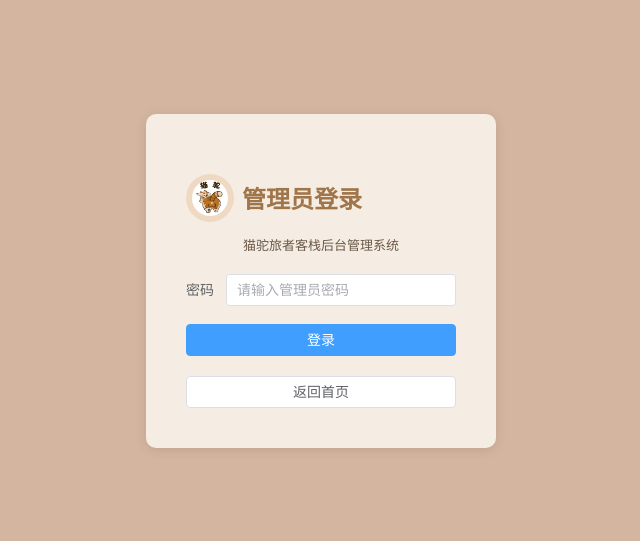
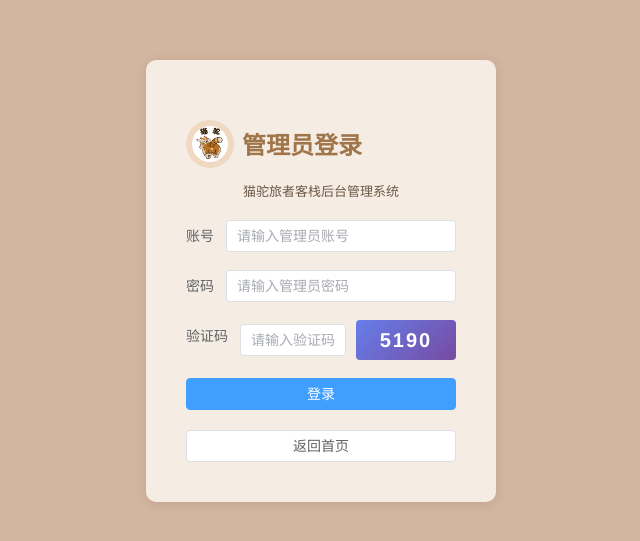
Before and after one commit to 12345-user/HotalWeb, a Vue app in the folder Catocycle-web/: page /login in a window 1280 px wide. Shown: the part 159-700 px from the top of the page, without its empty margins (319-959 px from the left). Built offline with nearby package versions, Linux system fonts and the light colour scheme.

Commit message:
小修改

```diff
--- a/Catocycle-web/src/services/auth.js
+++ b/Catocycle-web/src/services/auth.js
@@ -5,14 +5,35 @@ export default {
     return localStorage.getItem('isAdmin') === 'true'
   },
 
-  // 管理员登录（简单密码验证）
-  login(password) {
-    const adminPassword = '123456' // 简单密码，可修改
-    if (password === adminPassword) {
-      localStorage.setItem('isAdmin', 'true')
-      return true
+  // 生成验证码（4位数字）
+  generateCaptcha() {
+    return Math.floor(1000 + Math.random() * 9000).toString()
+  },
+
+  // 管理员登录（账号+密码+验证码验证）
+  login(username, password, captcha, correctCaptcha) {
+    // 验证账号和密码
+    const adminUsername = 'mtkz520103'
+    const adminPassword = '12345678'
+
+    // 验证账号
+    if (username !== adminUsername) {
+      return { success: false, message: '账号错误' }
     }
-    return false
+
+    // 验证密码
+    if (password !== adminPassword) {
+      return { success: false, message: '密码错误' }
+    }
+
+    // 验证验证码
+    if (!captcha || captcha !== correctCaptcha) {
+      return { success: false, message: '验证码错误' }
+    }
+
+    // 登录成功
+    localStorage.setItem('isAdmin', 'true')
+    return { success: true, message: '登录成功' }
   },
 
   // 登出
--- a/Catocycle-web/src/views/Login.vue
+++ b/Catocycle-web/src/views/Login.vue
@@ -7,13 +7,35 @@
       </h2>
       <p class="subtitle">猫驼旅者客栈后台管理系统</p>
       <el-form :model="form" @keyup.enter="handleLogin">
+        <el-form-item label="账号">
+          <el-input
+            v-model="form.username"
+            placeholder="请输入管理员账号"
+            clearable
+          />
+        </el-form-item>
         <el-form-item label="密码">
           <el-input
             v-model="form.password"
             type="password"
             placeholder="请输入管理员密码"
             show-password
+            clearable
           />
+        </el-form-item>
+        <el-form-item label="验证码">
+          <div style="display:flex;gap:10px;align-items:center">
+            <el-input
+              v-model="form.captcha"
+              placeholder="请输入验证码"
+              style="flex:1"
+              clearable
+              maxlength="4"
+            />
+            <div class="captcha-box" @click="refreshCaptcha" title="点击刷新验证码">
+              <span class="captcha-text">{{ captchaCode }}</span>
+            </div>
+          </div>
         </el-form-item>
         <el-button type="primary" @click="handleLogin" style="width:100%">登录</el-button>
       </el-form>
@@ -32,24 +54,54 @@ export default {
   data() {
     return {
       form: {
-        password: ''
+        username: '',
+        password: '',
+        captcha: ''
       },
-      error: ''
+      error: '',
+      captchaCode: ''
     }
   },
+  created() {
+    this.refreshCaptcha()
+  },
   methods: {
+    refreshCaptcha() {
+      this.captchaCode = auth.generateCaptcha()
+    },
     handleLogin() {
+      // 清空之前的错误信息
+      this.error = ''
+
+      // 验证账号
+      if (!this.form.username) {
+        this.error = '请输入账号'
+        return
+      }
+
+      // 验证密码
       if (!this.form.password) {
         this.error = '请输入密码'
         return
       }
 
-      if (auth.login(this.form.password)) {
-        this.$message.success('登录成功')
+      // 验证验证码
+      if (!this.form.captcha) {
+        this.error = '请输入验证码'
+        return
+      }
+
+      // 调用登录验证
+      const result = auth.login(this.form.username, this.form.password, this.form.captcha, this.captchaCode)
+
+      if (result.success) {
+        this.$message.success(result.message)
         this.$router.push('/admin')
       } else {
-        this.error = '密码错误'
+        this.error = result.message
         this.form.password = ''
+        this.form.captcha = ''
+        this.refreshCaptcha() // 登录失败后刷新验证码
       }
     },
     goBack() {
@@ -88,4 +140,28 @@ export default {
   font-size: 13px;
   margin-bottom: 20px;
 }
+
+.captcha-box {
+  width: 100px;
+  height: 40px;
+  background: linear-gradient(135deg, #667eea 0%, #764ba2 100%);
+  border-radius: 4px;
+  display: flex;
+  align-items: center;
+  justify-content: center;
+  cursor: pointer;
+  user-select: none;
+  transition: opacity 0.3s;
+}
+
+.captcha-box:hover {
+  opacity: 0.8;
+}
+
+.captcha-text {
+  color: white;
+  font-size: 20px;
+  font-weight: bold;
+  letter-spacing: 2px;
+}
 </style>
```
